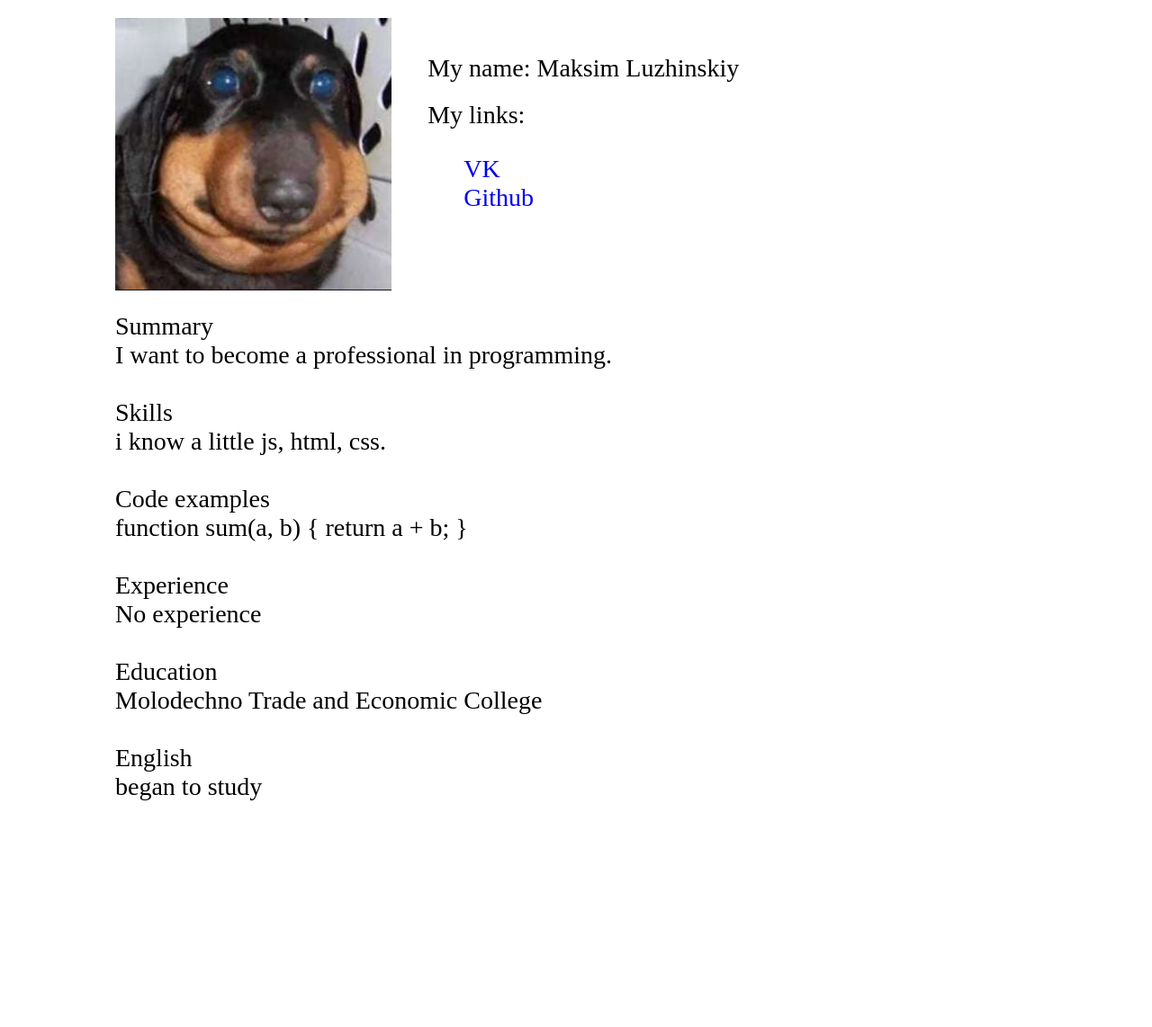
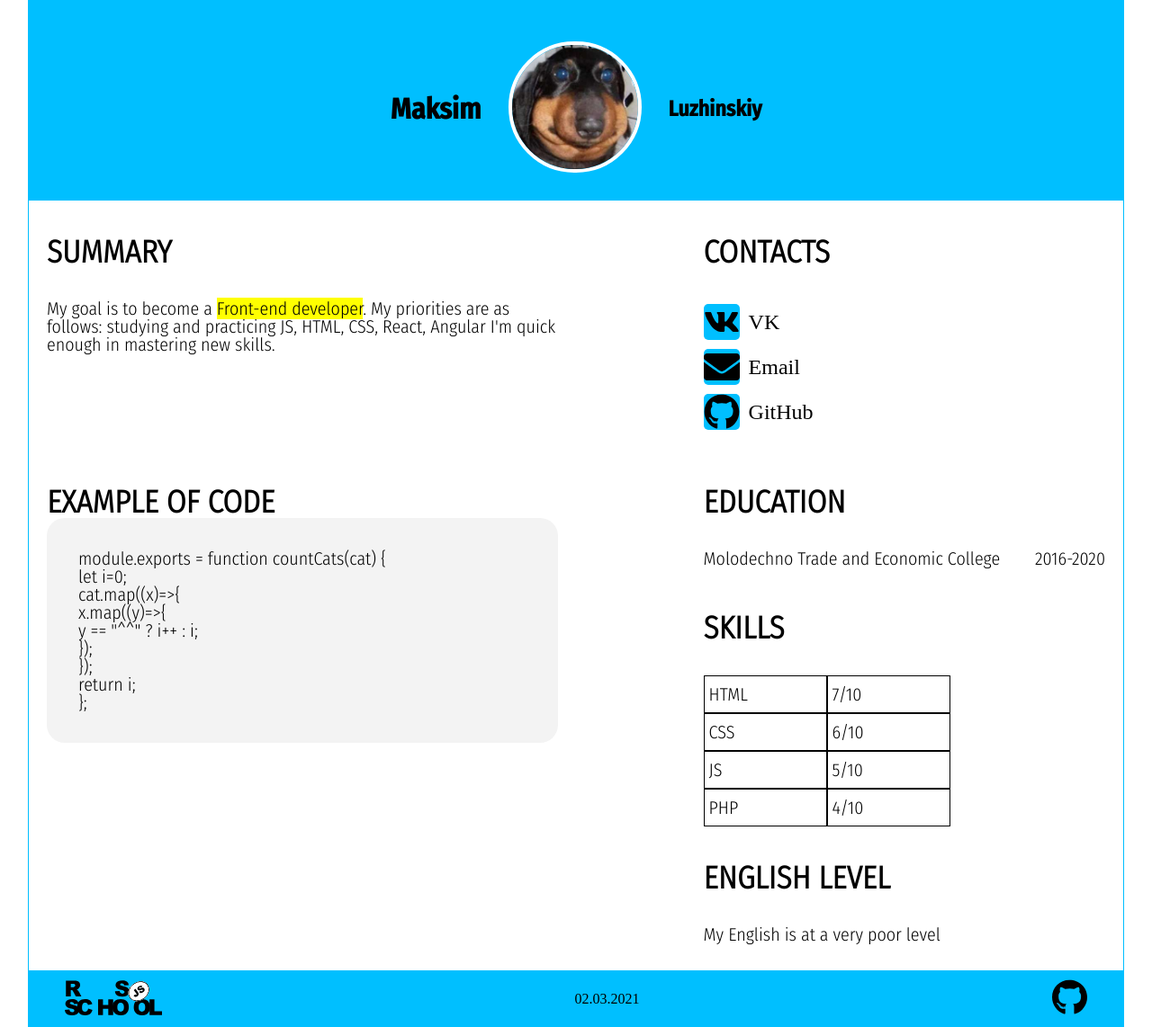
Before and after one commit to MaksimLuzhinskiy/rsschool-cv, a plain HTML site: page index.html in a window 1280 px wide. Shown: the whole page at 90% size. Before the commit the page ends 891 px from the top, so only its background shows below. Drawn offline with Linux system fonts and the light colour scheme.

Commit message:
feat: add new info and add style

```diff
--- a/index.html
+++ b/index.html
@@ -4,45 +4,153 @@
     <meta charset="UTF-8">
     <meta http-equiv="X-UA-Compatible" content="IE=edge">
     <meta name="viewport" content="width=device-width, initial-scale=1.0">
-    <link href="style.css" rel="stylesheet">
+    <link href="./style/style.css" rel="stylesheet">
+    <link href="./style/media.css" rel="stylesheet">
     <title>CV</title>
 </head>
 <body>
-    <section class="main">
-        <div class="main-img">
-            <img class="my_photo" src="image/My_Photo.png" alt="My Photo">
+    <header class="name">
+        <h1 class="name__first-name">Maksim</h1>
+        <div class="name__image">
+            <img class="name__photo" src="./image/My_Photo.png" alt="Photo">
         </div>
-        <div class="about">
-            <div class="about-name">
-                My name: Maksim Luzhinskiy
+        <h2 class="name__second-name">Luzhinskiy</h2>
+    </header>
+    <div class="other-info">
+        <div class="other-info__summary">
+            <div class="other-info-wrapper">
+                <h2 class="other-info__title">
+                    Summary
+                </h2>
+                <main class="other-info__text">
+                    My goal is to become a <mark>Front-end developer</mark>.
+                    My priorities are as follows: studying and practicing JS, HTML, CSS, React, Angular
+                    I'm quick enough in mastering new skills.
+                </main>
             </div>
-            <div class="about-link">
-                My links:
-                <ul class="about-link-list">
-                    <li class="list-item"><a href="https://vk.com/id271705576">VK</a></li>
-                    <li class="list-item"><a href="https://github.com/MaksimLuzhinskiy/">Github</a></li>
+        </div>
+        <div class="other-info__contact">
+            <div class="other-info-wrapper">
+                <h2 class="other-info__title">
+                    Contacts
+                </h2>
+                <ul class="other-info__list">
+                    <li class="other-info__li-item vk">
+                        <a href="https://vk.com/id271705576">VK</a>
+                    </li>
+                    <li class="other-info__li-item gmail">
+                        <a href="mailto:maks.luzhinskiy00@gmail.com">Email</a>
+                    </li>
+                    <li class="other-info__li-item git">
+                        <a href="https://github.com/MaksimLuzhinskiy">GitHub</a>
+                    </li>
                 </ul>
             </div>
         </div>
-        <div class="info">
-            Summary<br>
-                I want to become a professional in programming.<br>
-                <br>
-                Skills<br>
-                i know a little js, html, css.<br>
-                <br>
-                Code examples<br>
-                function sum(a, b) { return a + b; }<br>
-                <br>
-                Experience<br>
-                No experience<br>
-                <br>
-                Education<br>
-                Molodechno Trade and Economic College<br>
-                <br>
-                English<br>
-                began to study<br>
+        <div class="other-info__example">
+            <div class="other-info-wrapper">
+                <h2 class="other-info__title">
+                    Example of code
+                </h2>
+                <div class="other-info__text">
+                    module.exports = function countCats(cat) {<br>
+                        let i=0;<br>
+                        cat.map((x)=>{<br>
+                            x.map((y)=>{<br>
+                                y == "^^" ? i++ : i;<br>
+                                });<br>
+                        });<br>
+                        return i;<br>
+                    };<br>
+                </div>
+            </div>
         </div>
+        <div class="other-info__education">
+            <div class="other-info-wrapper">
+                <h2 class="other-info__title">
+                    Education
+                </h2>
+                <div class="other-info__wrapper-wrapper">
+                    <div class="other-info__institution">
+                        Molodechno Trade and Economic College
+                    </div>
+                    <div class="other-info__institution-data">
+                        2016-2020
+                    </div>
+                </div>
+            </div>
+        </div>
+        <div class="other-info__skills">
+            <div class="other-info-wrapper">
+                <h2 class="other-info__title-skills">
+                    skills
+                </h2>
+                <ul>
+                    <li>
+                        <div class="other-info__skills-wrapper">
+                            <div class="other-info__skills-name">
+                                HTML
+                            </div>
+                            <div class="other-info__skills-bar">
+                                7/10
+                            </div>
+                        </div>
+                    </li>
+                    <li>
+                        <div class="other-info__skills-wrapper">
+                            <div class="other-info__skills-name">
+                                CSS
+                            </div>
+                            <div class="other-info__skills-bar">
+                                6/10
+                            </div>
+                        </div>
+                    </li>
+                    <li>
+                        <div class="other-info__skills-wrapper">
+                            <div class="other-info__skills-name">
+                                JS
+                            </div>
+                            <div class="other-info__skills-bar">
+                                5/10
+                            </div>
+                        </div>
+                    </li>
+                    <li>
+                        <div class="other-info__skills-wrapper">
+                            <div class="other-info__skills-name">
+                                PHP
+                            </div>
+                            <div class="other-info__skills-bar">
+                                4/10
+                            </div>
+                        </div>
+                    </li>
+                </ul>
+            </div>
+        </div>
+        <section class="other-info__summary">
+            <div class="other-info-wrapper">
+                <h2 class="other-info__title">
+                    English level
+                </h2>
+                <div class="other-info__text">
+                    My English is at a very poor level
+                </div>
+            </div>
+        </section>
     </div>
+    <footer>
+        <div class="footer">
+            <div class="footer__wrapper">
+                <a href="https://rs.school/js/"><img class="footer__wrapper-img_rs" src="./image/rs_school_js.svg" alt="rs_school"></a>
+                <div class="footer__date">
+                    02.03.2021
+                </div>
+                <a href="https://github.com/MaksimLuzhinskiy"><img class="footer__wrapper-img_gh" src="./image/github-brands.svg" alt="github"></a>
+            </div>
+        </div>
+    </footer>
+
 </body>
 </html>
--- a/style.css
+++ /dev/null
@@ -1,41 +0,0 @@
-body{
-    margin:0;
-    padding:0;
-    height:100%;
-}
-.main{
-    display:flex;
-    flex-wrap: wrap;
-    flex-direction: row;
-    height: 400px;
-    width: 80%;
-    margin:auto;
-    padding:20px 0 0 0;
-}
-.main-img{
-    width:30%;
-}
-.about{
-    width:60%;
-}
-.my_photo{
-    width: 100%;
-}
-.about{
-    padding:40px;
-}
-.about-name,.about-link,.info{
-    font-size:28px;
-}
-.about-link{
-    margin-top:20px;
-}
-.about-link-list{
-    list-style:none;
-}
-ul li a{
-    text-decoration: none;
-}
-.info{
-    padding-top:20px;
-}
--- /dev/null
+++ b/style/media.css
@@ -0,0 +1,18 @@
+@media (max-width:768px){
+    .other-info{
+        grid-template-columns: 100%;
+    }
+}
+@media (max-width:478px){
+    .name{
+        height: 230px;
+        flex-direction: column;
+        padding:0 0 0 0;
+    }
+    .name__first-name{
+        margin:0;
+    }
+    .name__second-name{
+        margin:0;
+    }
+}
--- /dev/null
+++ b/style/style.css
@@ -0,0 +1,187 @@
+@font-face{
+    font-family: 'Con-Light';
+    src: url(../fonts/FiraSansCondensed-Light.ttf);
+}
+@font-face{
+    font-family: 'Con-Medium';
+    src: url(../fonts/FiraSansCondensed-Medium.ttf);
+}
+ul{
+    margin:0;
+    padding:0;
+    list-style: none;
+}
+body{
+    margin:0;
+    padding:0;
+    height:100%;
+}
+.name,.other-info{
+    width: 95%;
+    margin:auto;
+    padding:20px 0 0 0;
+}
+.name{
+    display:flex;
+    justify-content: center;
+    align-items: center;
+    height:200px;
+    /* width:100%; */
+    background-color:  #00bfff ;
+    border: 1px solid  #00bfff ;
+}
+.name__photo{
+    width:140px;
+    height:auto;
+    border-radius: 100px;
+    border: 4px solid #ffffff;
+}
+.name__first-name, .name__second-name{
+    font-family:Con-Medium;
+}
+.name__first-name{
+    margin-right:30px;
+}
+.name__second-name{
+    margin-left:30px;
+}
+.other-info{
+    display:grid;
+    grid-template-rows: 1fr 140px 1fr 140px;
+    grid-template-columns: 50% 40%;
+    grid-column-gap:10%;
+    border: 1px solid #00bfff;
+}
+.other-info-wrapper{
+    padding:20px;
+}
+.other-info__title{
+    font-family: con-light;
+    font-size: 35px;
+    margin: 0;
+    line-height: 1;
+    text-transform: uppercase;
+}
+.other-info__text{
+    padding-top: 35px;
+    line-height: 1;
+    font-size: 20px;
+    font-family: 'Con-Light';
+}
+.other-info__list{
+    padding-top: 35px;
+    list-style: none;
+}
+.other-info__li-item a{
+    text-decoration: none;
+    color:#000000;
+    font-size: 24px;
+}
+.other-info__li-item a:hover{
+    text-decoration: underline;
+    color:#000000;
+}
+.other-info__li-item{
+    position: relative;
+    height: 50px;
+    display: flex;
+    align-items: center;
+    padding-left:50px;
+}
+.vk:before{
+    content: "";
+    background-image: url(../image/vk-brands.svg);
+    background-color: #00bfff;
+    border-radius: 5px;
+    background-size: 40px 40px;
+    height: 40px;
+    width: 40px;
+    display: block;
+    position: absolute;
+    left:0;
+}
+.gmail:before{
+    content: "";
+    background-image: url(../image/envelope-solid.svg);
+    background-color: #00bfff;
+    border-radius: 5px;
+    background-size: 40px 40px;
+    height: 40px;
+    width: 40px;
+    display: block;
+    position: absolute;
+    left:0;
+}
+.git:before{
+    content: "";
+    background-image: url(../image/github-brands.svg);
+    background-color: #00bfff;
+    border-radius: 5px;
+    background-size: 40px 40px;
+    height: 40px;
+    width: 40px;
+    display: block;
+    position: absolute;
+    left:0;
+}
+.other-info__example{
+    grid-row-start: 2;
+    grid-row-end: 5;
+}
+.other-info__wrapper-wrapper{
+    display:flex;
+    justify-content:space-between;
+}
+.other-info__institution,
+.other-info__institution-data{
+    padding-top: 35px;
+    line-height: 1;
+    font-size: 20px;
+    font-family: 'Con-Light';
+}
+.other-info__skills-name,
+.other-info__skills-bar{
+    line-height: 1;
+    font-size: 20px;
+    font-family: 'Con-Light';
+    border: 1px solid black;
+}
+.other-info__skills-wrapper{
+    display:flex;
+}
+.other-info__skills-name,
+.other-info__skills-bar{
+    padding:10px 30px 10px 5px;
+    width:100px;
+}
+.other-info__title-skills{
+    font-family: con-light;
+    font-size: 35px;
+    margin: 0;
+    line-height: 1;
+    text-transform: uppercase;
+    padding-bottom:35px;
+}
+.other-info__example .other-info__text{
+    background-color: rgba(27,31,35,0.05);
+    padding:35px 0px 35px 35px;
+    border-radius:20px;
+}
+.footer{
+    width: 95%;
+    margin:auto;
+    height:60px;
+    background-color: #00bfff;
+    border: 1px solid #00bfff;
+
+}
+.footer__wrapper-img_rs,.footer__wrapper-img_gh{
+    height:40px;
+}
+.footer__wrapper{
+    display: flex;
+    justify-content: space-between;
+    align-items: center;
+    padding:0 40px;
+    height:100%;
+}
```
Also changed, not shown: fonts/FiraSansCondensed-Light.ttf (added), fonts/FiraSansCondensed-Medium.ttf (added), image/envelope-solid.svg (added), image/github-brands.svg (added), image/rs_school_js.svg (added), image/vk-brands.svg (added), 1 other file.
